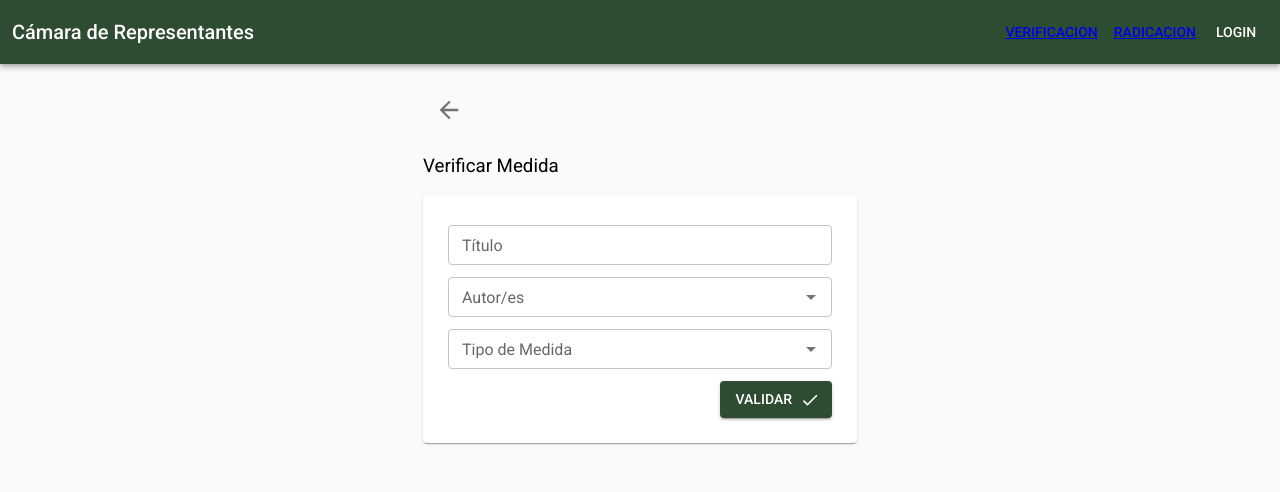
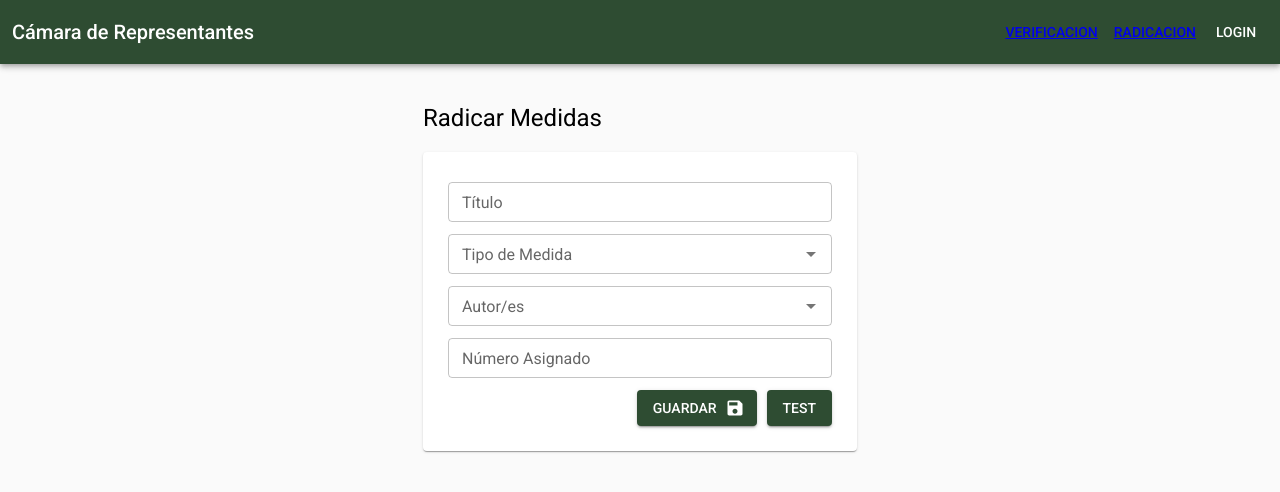
Before and after one commit to yeseniamartinez2/radicacion-frontend, a React app: page /verificacion/1 in a window 1280 px wide. Shown: the top 492 px of the page. Built offline with nearby package versions, Linux system fonts and the light colour scheme; no server answers.

Commit message:
update medida working

```diff
--- a/src/App.tsx
+++ b/src/App.tsx
@@ -4,6 +4,7 @@ import './components/someter-medida/someter-medida.css';
 import './components/verificar-medida/verificar-medida.css';
 import SometerMedidaForm from './components/someter-medida/someter-medida';
 import MedidasTable from "./components/verificar-medida/verificar-medida";
+import VerificarMedidaForm from "./components/verificar-medida-form/verificar-medida-form";
 import { ThemeProvider, createTheme } from '@mui/material/styles';
 import AppBar from '@mui/material/AppBar';
 import Box from '@mui/material/Box';
@@ -63,7 +64,7 @@ function App()
 
             <Routes>
               <Route path="/verificacion" element={<MedidasTable />}  />
-              <Route path="/verificacion/:id" element={<MedidaForm />}/>
+              <Route path="/verificacion/:id" element={<VerificarMedidaForm />}/>
               <Route path="/radicacion" element={<SometerMedidaForm />} />
             </Routes>
         </div>
--- a/src/components/someter-medida/someter-medida.tsx
+++ b/src/components/someter-medida/someter-medida.tsx
@@ -79,6 +79,7 @@ function SometerMedidaForm() {
           />
           <Dropzone onDrop={acceptedFiles => {
                 console.log(acceptedFiles[0]);
+                //const blob = new Blob(acceptedFiles[0]);
                 setValueMedidaFile(acceptedFiles[0]);
               }
             }
--- /dev/null
+++ b/src/components/verificar-medida-form/verificar-medida-form.tsx
@@ -0,0 +1,218 @@
+import React from 'react';
+import Autocomplete from '@mui/material/Autocomplete';
+import TextField from '@mui/material/TextField';
+import Card from '@mui/material/Card';
+import Button from '@mui/material/Button';
+import SaveIcon from '@mui/icons-material/Save';
+import Box from '@mui/material/Box';
+import Modal from '@mui/material/Modal';
+import {tipo_medidas, modal_style, Representante, Medida} from '../utils/utils';
+import { useParams } from 'react-router-dom';
+
+async function putMedida(id, data){
+  const medidas_url = "http://localhost:9000/medidas/" + id;
+  const putRequestOptions = {
+    method: 'PUT',
+    headers: { 'Content-Type': 'application/json' },
+    body: JSON.stringify(data)
+  };
+  fetch(medidas_url, putRequestOptions)
+      .then(async response => {
+          const isJson = response.headers.get('content-type')?.includes('application/json');
+          const data = isJson && await response.json();
+      })
+      .catch(error => {
+          console.error('There was an error!', error);
+      });
+}
+
+async function postAutor(authId, medId){
+    const medidas_url = "http://localhost:9000/medidas/autor/" + authId + "/" +medId;
+    await fetch(medidas_url);
+  }
+
+async function deleteAutor(authId, medId){
+    const medidas_url = "http://localhost:9000/medidas/delete_authors/"+ authId + "/" + medId;
+    console.log('deleting:' + medidas_url);
+    await fetch(medidas_url);
+  }
+
+async function getMedida(id){
+    const medidas_url = "http://localhost:9000/medidas/" + id;
+    const data = await fetch(medidas_url);
+    const medidas = await data.json();
+    return medidas;
+  }
+
+  async function getRepresentantesData(){
+      const representantes_url = "http://localhost:9000/representantes";
+      const data = await fetch(representantes_url);
+      const representantes = await data.json();
+      return representantes;
+    }
+
+function VerificarMedidaForm() {
+
+    const [valueTipoMedida, setTipoMedida] = React.useState<string|undefined|null>('');
+    const [representantes, setRepresentantes] = React.useState<Representante[]>([]);
+    const [valueLabel, setValueLabel] = React.useState<any>(undefined);
+    const id = useParams().id;
+    const [valueTitle, setTitle] = React.useState<string>('');
+    const [valueNumero, setNumero] = React.useState<number|undefined>(undefined);
+    const [valueAuthors, setAuthors] = React.useState<Array<Representante>|null|undefined>([]);
+    const [valueInitialAuthors, setInitialAuthors] = React.useState<Array<Representante>|null|undefined>([]);
+    const [modalMessage, setModalMessage] = React.useState<string|null|void>('');
+    const [open, setOpen] = React.useState(false);
+    const handleClose = () => setOpen(false);
+
+    const onTextChange = (e: any) => {
+        setTitle(e.target.value)
+      };
+
+    const onNumberChange = (e: any) => {
+        setNumero(e.target.value)
+    };
+
+    const test = () => {
+        console.log(valueInitialAuthors);
+        deleteAutor(1, 1);
+    }
+
+  const handleSubmit = () => {
+    console.log(valueInitialAuthors);
+    var data = {
+        'titulo': valueTitle,
+        'tipo': valueTipoMedida,
+        'numeroAsignado': valueNumero,
+        'estado': 'sometida'
+    }
+
+    if(data.tipo && data.titulo){
+      putMedida(id, data);
+      setModalMessage('Medida añadida correctamente.')
+    }
+    else {
+      setModalMessage('Asegurese de que la forma está completada.')
+    }
+
+    valueInitialAuthors?.forEach((r) => {
+        deleteAutor(r.id, id);
+    })
+
+    valueAuthors?.forEach((r)=> {
+        postAutor(r.id, id);
+    });
+
+    setOpen(true);
+  };
+
+  const clearForm = () => {
+    //setValueMedidaFile(null);
+    //setValueTipoMedida(null);
+  }
+  React.useEffect(() => {
+    getRepresentantesData().then((data) =>{
+      data.forEach(function (element) {
+        element.label = element.nombre + " " + element.apellido1 + " " + element.apellido2;
+      });
+    setRepresentantes(data);
+    });
+    getMedida(id).then((data) => {
+      setTitle(data.titulo);
+      setTipoMedida(data.tipo);
+      var result = tipo_medidas.filter(obj => {
+        return obj.value === data.tipo;
+      });
+      setValueLabel(result[0]);
+      setInitialAuthors(data.Representantes);
+
+
+    })
+}, []);
+
+
+  return (
+   <div><h2>Radicar Medidas</h2>
+    <Card className="upload-medida-card">
+      <form onSubmit={handleSubmit}>
+      <TextField
+                id="outlined-basic"
+                label="Título"
+                variant="outlined"
+                size="small"
+                //value={valueTitle}
+                onChange={onTextChange}
+
+              />
+          <Autocomplete
+            disablePortal
+            size="small"
+            options={tipo_medidas}
+            getOptionLabel={(tipo) => tipo.label}
+            isOptionEqualToValue={(option, value) => option.value === value.value}
+            renderInput={(params) => <TextField  {...params} label="Tipo de Medida" />}
+            onChange={(event,value) => {
+              setTipoMedida(value?.value);
+              }
+            }
+          />
+          <Autocomplete
+                  size="small"
+                  multiple
+                  id="tags-outlined"
+                  options={representantes}
+                  getOptionLabel={(r) => r.label}
+                  groupBy={(option) => option.siglas_partido}
+                  defaultValue={[]}
+                  filterSelectedOptions
+                  renderInput={(params) => (
+                    <TextField
+                      {...params}
+                      label="Autor/es"
+                      placeholder="Autores"
+                    />
+                  )}
+                  onChange={(event,value) => {
+                    setAuthors(value);
+                    }
+                  }
+                />
+
+                <TextField
+                  id="outlined-basic"
+                  label="Número Asignado"
+                  variant="outlined"
+                  size="small"
+                 // value={valueNumero}
+                  onChange={onNumberChange}
+
+                />
+
+          <div className='form_options'>
+            <Button variant="contained" type="submit" color="primary" endIcon={<SaveIcon />}>
+              Guardar
+            </Button>
+            <Button variant="contained" onClick={test}>
+              test
+            </Button>
+          </div>
+
+      </form>
+      <Modal
+        open={open}
+        onClose={handleClose}
+        aria-labelledby="modal-modal-title"
+        aria-describedby="modal-modal-description"
+      >
+        <Box sx={modal_style}>
+          {modalMessage ? modalMessage : null}
+        </Box>
+      </Modal>
+
+    </Card>
+    </div>
+
+  );
+}
+
+export default VerificarMedidaForm;
--- a/src/components/verificar-medida/form.tsx
+++ b/src/components/verificar-medida/form.tsx
@@ -10,7 +10,6 @@ import Modal from '@mui/material/Modal';
 import Card from '@mui/material/Card';
 import { useParams } from 'react-router-dom';
 import { useNavigate } from "react-router-dom";
-import ArrowBackIcon from '@mui/icons-material/ArrowBack';
 import IconButton from '@mui/material/IconButton';
 import ArrowBack from '@mui/icons-material/ArrowBack';
 
@@ -50,15 +49,25 @@ async function getRepresentantesData(){
 const MedidaForm: React.FC = () => {
     const [representantes, setRepresentantes] = React.useState<Representante[]>([]);
     const [valueTipoMedida, setTipoMedida] = React.useState<string|undefined|null>('');
+    const [valueLabel, setValueLabel] = React.useState<any>(undefined);
+
     const [valueTitle, setTitle] = React.useState<string>('');
+    const [valueNumero, setNumero] = React.useState<number|undefined>(undefined);
     const [valueAuthors, setAuthors] = React.useState<Array<Representante>|null|undefined>([]);
     const [open, setOpen] = React.useState(false);
     const handleClose = () => setOpen(false);
     const [modalMessage, setModalMessage] = React.useState<string|null|void>('');
+
     const onTextChange = (e: any) => {
       console.log(e.target.value);
       setTitle(e.target.value)
     };
+
+    const onNumberChange = (e: any) => {
+      console.log(e.target.value);
+      setNumero(e.target.value)
+    };
+
     const id = useParams().id;
         console.log(typeof id);
 
@@ -66,17 +75,17 @@ const MedidaForm: React.FC = () => {
       var tipoMedida = tipo_medidas.filter(obj => {
         return obj.value === valueTipoMedida
       });
-      console.log(typeof valueTitle);
-      console.log(typeof tipoMedida[0].value);
+
       var data = {
-        'titulo': 'valueTitle',
-        'tipo': 'voto_explicativo',
+        'titulo': valueTitle,
+        'tipo': valueTipoMedida,
         'estado': 'radicada'
+        //'numeroAsignado': valueNumero
       }
       if(data.titulo && data.tipo){
-        putMedida(useParams().id, data);
+        putMedida(id, data);
         console.log(data);
-      console.log(useParams().id);
+        console.log(id);
       }
 
 
@@ -93,7 +102,11 @@ const MedidaForm: React.FC = () => {
         getMedida(id).then((data) => {
           console.log(data);
           setTitle(data.titulo);
-
+          setTipoMedida(data.tipo);
+          var result = tipo_medidas.filter(obj => {
+            return obj.value === data.tipo;
+          });
+          setValueLabel(result[0]);
         })
     }, []);
     const navigate = useNavigate();
@@ -110,7 +123,7 @@ const MedidaForm: React.FC = () => {
                 label="Título"
                 variant="outlined"
                 size="small"
-                defaultValue={valueTitle}
+                //value={valueTitle}
                 onChange={onTextChange}
 
               />
@@ -139,10 +152,23 @@ const MedidaForm: React.FC = () => {
                   disablePortal
                   size="small"
                   options={tipo_medidas}
+                 // value={valueLabel}
                   getOptionLabel={(tipo) => tipo.label}
                   isOptionEqualToValue={(option, value) => option.value === value.value}
-                  renderInput={(params) => <TextField  {...params} label="Tipo de Medida" />}
-                  onChange={(event,value) => {setTipoMedida(value?.value)}}
+                  renderInput={(params) => <TextField  {...params}  label="Tipo de Medida" />}
+                  onChange={(event,value) => {
+                    setTipoMedida(value?.value);
+                    setValueLabel(value);
+                  }}
+                />
+                <TextField
+                  id="outlined-basic"
+                  label="Número Asignado"
+                  variant="outlined"
+                  size="small"
+                 // value={valueNumero}
+                  onChange={onNumberChange}
+
                 />
                 <div className='form_options'>
                   <Button variant="contained" type="submit" color="primary" onClick={handleSubmit} endIcon={<CheckIcon />}>
```
